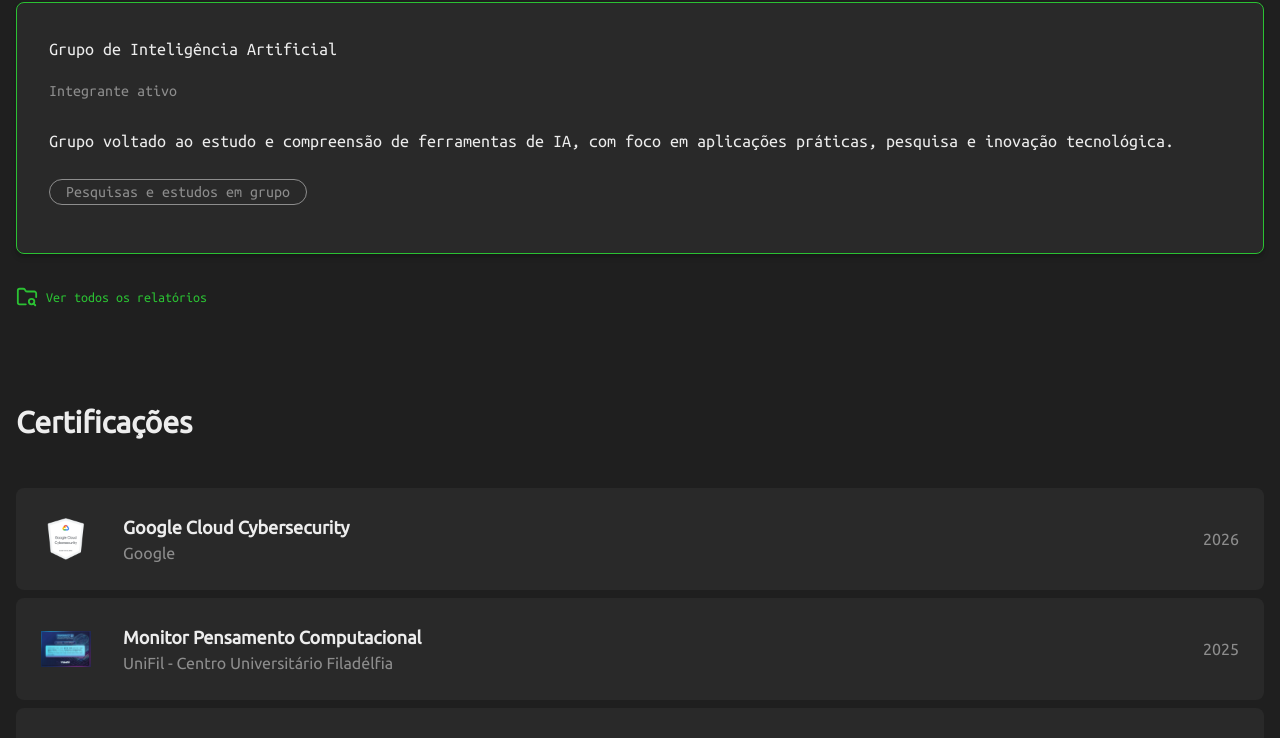
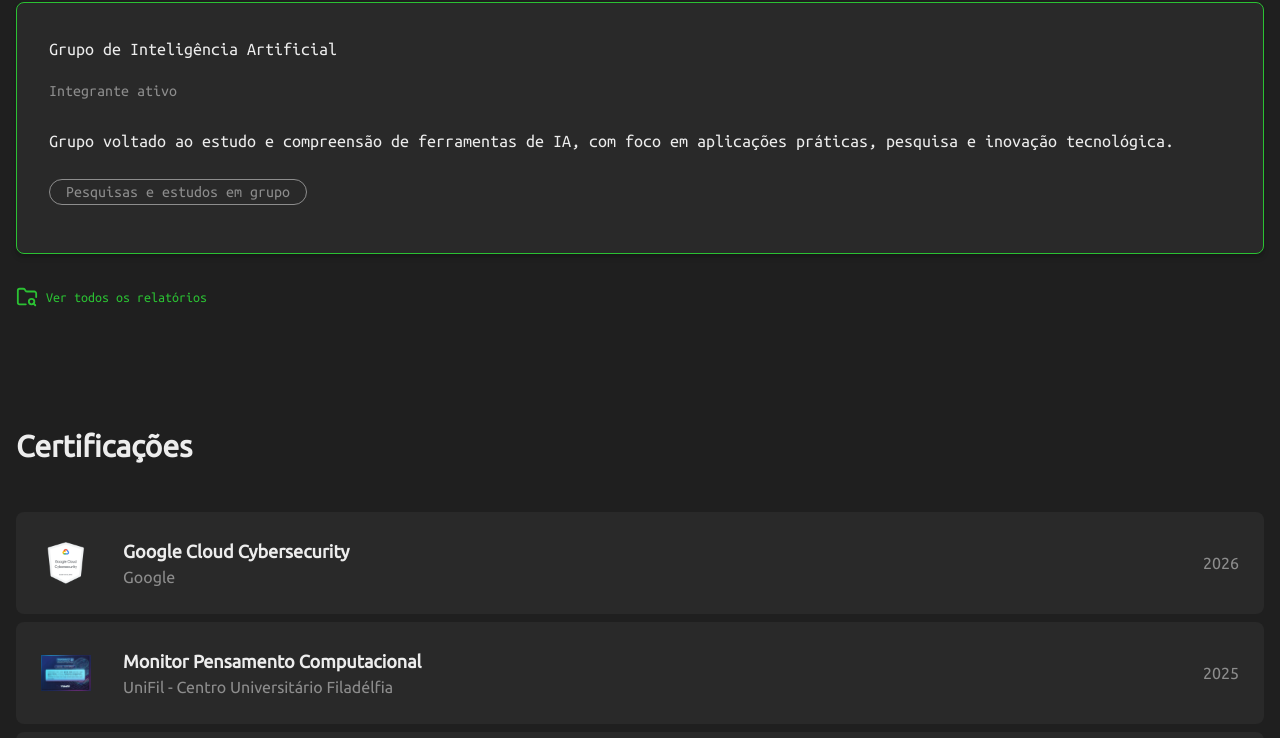
Before and after one commit to WitorDev/witortena, a Next.js app: page / in a window 1280 px wide. Shown: the part 2370-3108 px from the top of the page. Built offline with nearby package versions, Linux system fonts and the light colour scheme; a web font is replaced by a local one.

Commit message:
updated padding in certifications page

```diff
--- a/app/components/home-sections/Certifications.tsx
+++ b/app/components/home-sections/Certifications.tsx
@@ -25,7 +25,7 @@ export default function Certification() {
       id="certifications"
       className="w-full max-w-screen-xl mx-auto px-4"
     >
-      <h1 className="text-3xl font-bold w-full text-center md:text-left pt-24 mb-12">
+      <h1 className="text-3xl font-bold w-full text-center md:text-left pt-30 mb-12">
         Certificações
       </h1>
 
--- a/app/components/home-sections/Contributions.tsx
+++ b/app/components/home-sections/Contributions.tsx
@@ -37,7 +37,8 @@ export default function Contributions() {
           info="Monitoria de alunos"
           link="/reports/pensamento-computacional"
         />
-        <div className="sm:col-span-2 h-fit pb-0 mb-0 flex flex-col justify-between">
+        <div className="sm:col-span-2 max-h-130 pb-0 mb-0 flex flex-col justify-between">
+          <div className="">
             <TextCard
               title="Grupo de Inteligência Artificial"
               status="Integrante ativo"
@@ -56,6 +57,7 @@ export default function Contributions() {
             </Link>
           </div>
         </div>
+      </div>
     </section>
   );
 }
```
Lines whose indentation alone changed are shown as unchanged.
